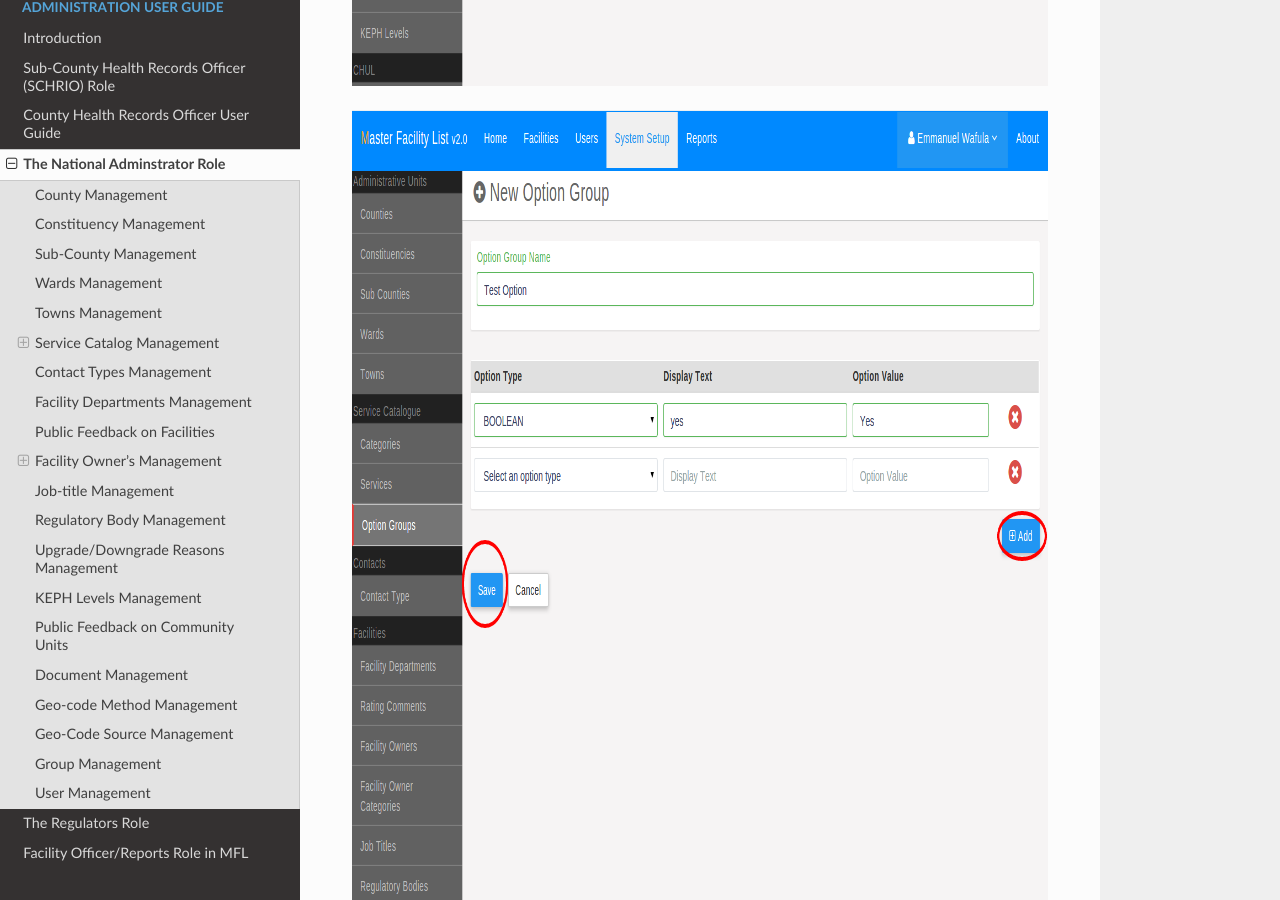
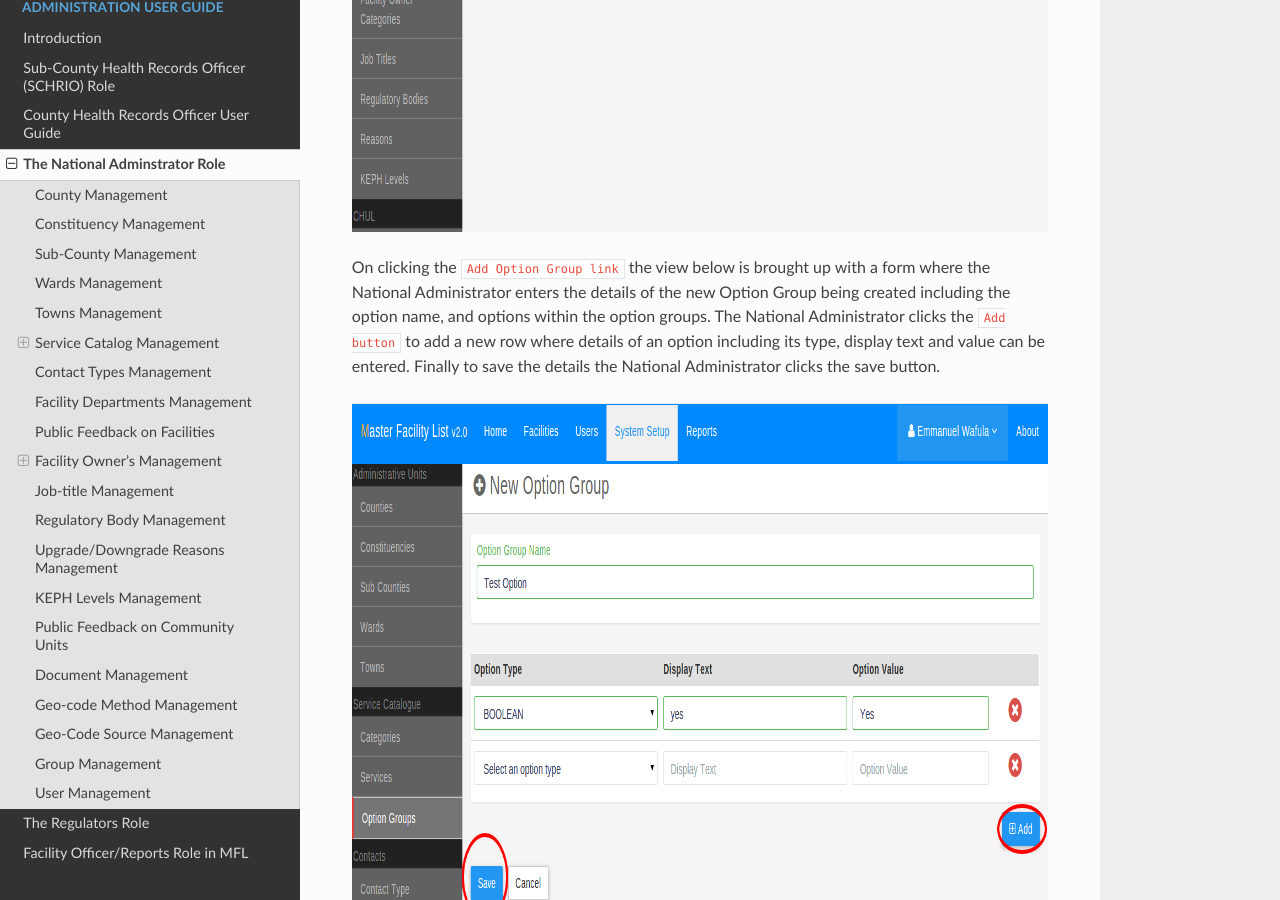
Before and after one commit to MasterFacilityList/mfl_admin_docs, a Sphinx documentation site: the page built from docs/04_national_administrator.rst, in a window 1280 px wide and 900 px high, scrolled down 11996 px. Built offline with Sphinx 7.4.7 and the Read the Docs theme 2.0.0, drawn with Linux system fonts in a browser that asks for light colours; some of the changed text lies outside the part shown.

Commit message:
Finishing up service catalogue documentation

```diff
--- a/docs/04_national_administrator.rst
+++ b/docs/04_national_administrator.rst
@@ -96,10 +96,14 @@ On clicking of the ``Add Service link`` the view below is brought up, consisting
 
 Option Groups
 -------------------------------
+The final item on the service catalogue sub-menu is the ``Option Group link``.
+The National Administrator clicks this link to list the option groups. Each record in the inlist has a view button, which the National Administrator clicks to view and or edit the details of the option group. On the top right of the option list view is the ``Add Option Group link`` that the National Administrator clicks to add a new option group.
 
 .. figure:: /_images/national_admin/06_e_option_groups.png
     :scale: 100%
     :alt: List Option Groups
+
+On clicking the ``Add Option Group link`` the view below is brought up with a form where the National Administrator enters the details of the new Option Group being created including the option name, and options within the option groups. The National Administrator clicks the ``Add button`` to add a new row where details of an option including its type, display text and value can be entered. Finally to save the details the National Administrator clicks the save button.
 
 .. figure:: /_images/national_admin/06_f_save_new_option_group.png
     :scale: 100%
```
